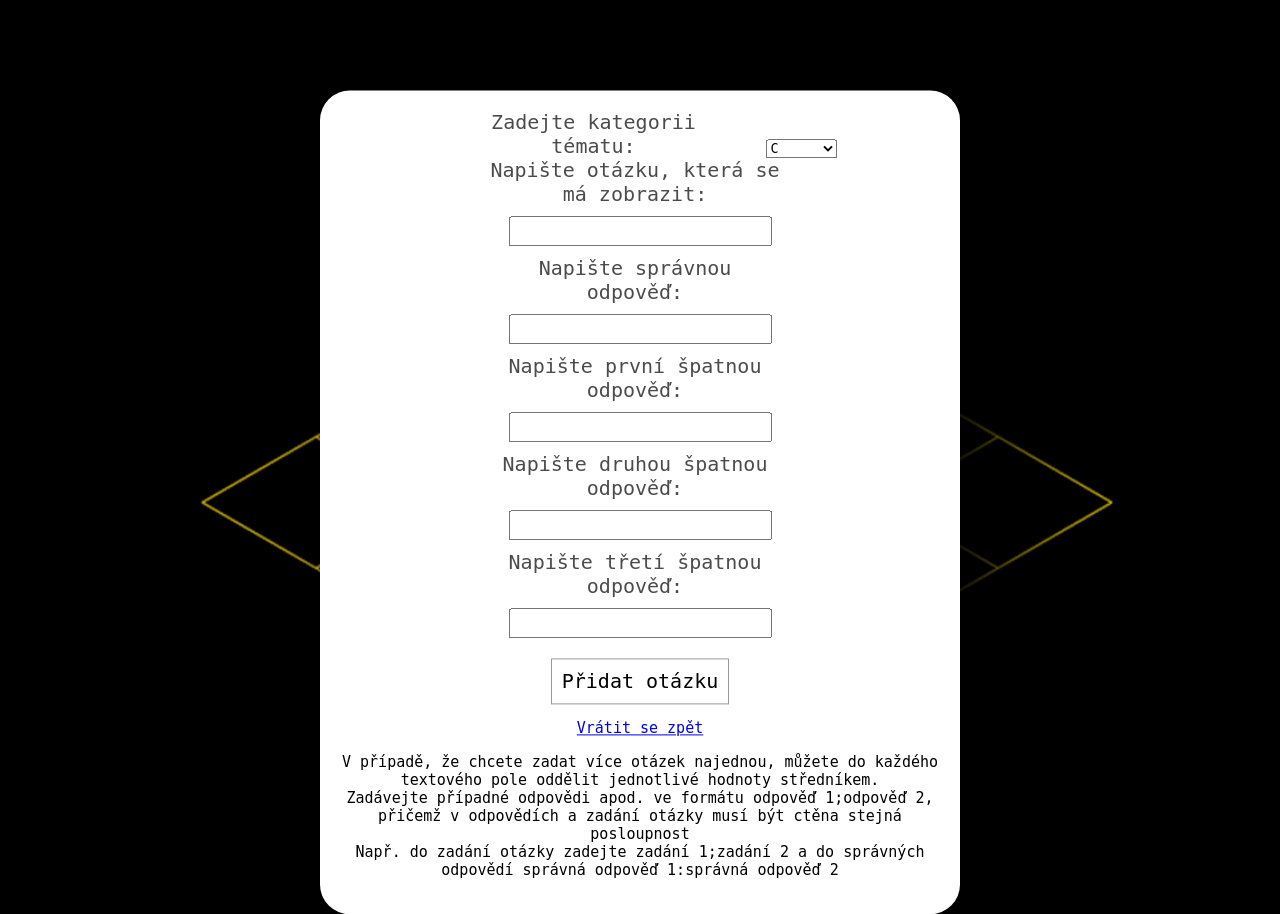
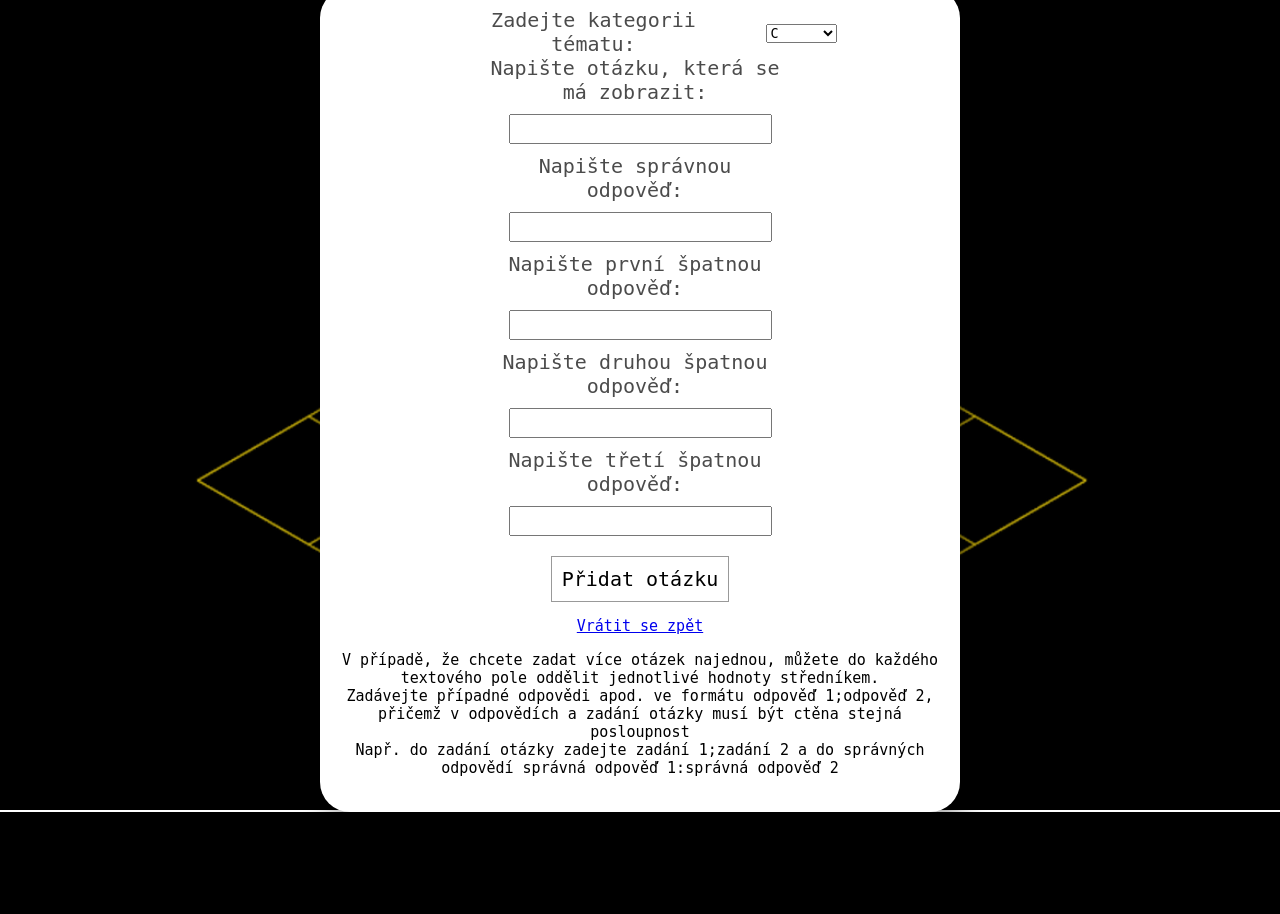
Before and after one commit to VanRhapsody/PersonalProject, a Python web app: template templates/funcionality_forms/quizadd.html in a window 1280 px wide. After the commit the page ends 812 px from the top, so only its background shows below. Run offline with Jinja, Linux system fonts and the light colour scheme; the template is opened without the code that fills it, so the values that code supplies are empty.

Commit message:
Opraveno stylování formu

```diff
--- a/static/css/login.css
+++ b/static/css/login.css
@@ -3,18 +3,31 @@
 
 }
 
+body, form {
+  -webkit-font-smoothing: antialiased;
+  -moz-osx-font-smoothing: grayscale;
+}
+
+body {
+  margin: 0; /* Odstraníme výchozí mezery */
+  height: 100vh; /* 100% výška viewportu */
+  display: flex; /* Aktivace Flexboxu */
+  justify-content: center; /* Horizontální zarovnání na střed */
+  align-items: center; /* Vertikální zarovnání na střed */
+  background-image: url("{{ url_for('static', filename='images/EWjl.gif') }}");
+  background-size: cover; /* Pokrytí celé plochy pozadí */
+  background-repeat: no-repeat; /* Zamezí opakování pozadí */
+  background-position: center; /* Zarovná pozadí na střed */
+}
+
 form {
   background-color: white;
   border-radius: 30px;
-  filter: drop-shadow(50px 50px 50px black);
+  filter: drop-shadow(5px 5px 15px rgba(0, 0, 0, 0.5));
   text-align: center;
-  position: relative;
-  top: 50%;
-  left: 50%;
-  transform: translate(-50%, 10%);
   font-size: 20px;
-  width: 20%;
-  height: 50%;
+  width: 25%;
+  height: 40%;
   padding: 20px;
 }
 
@@ -22,7 +35,16 @@ form input {
   margin: 10px;
   position: relative;
   font-size: 20px;
+  vertical-align: middle;
 }
+
+form textarea {
+  margin: 10px;
+  position: relative;
+  font-size: 20px;
+  vertical-align: middle;
+}
+
 
 form input[type=submit] {
   padding: 10px;
@@ -41,6 +63,7 @@ form label {
   width: 100px;
   opacity: 70%;
   margin-right: 10px;
+  vertical-align: middle;
 }
 
 form p,a {
```
Also changed, not shown: templates/profile_forms/login.html (+3 -7 lines), templates/profile_forms/register.html (+1 -8 lines), database.db, 1 other file.
